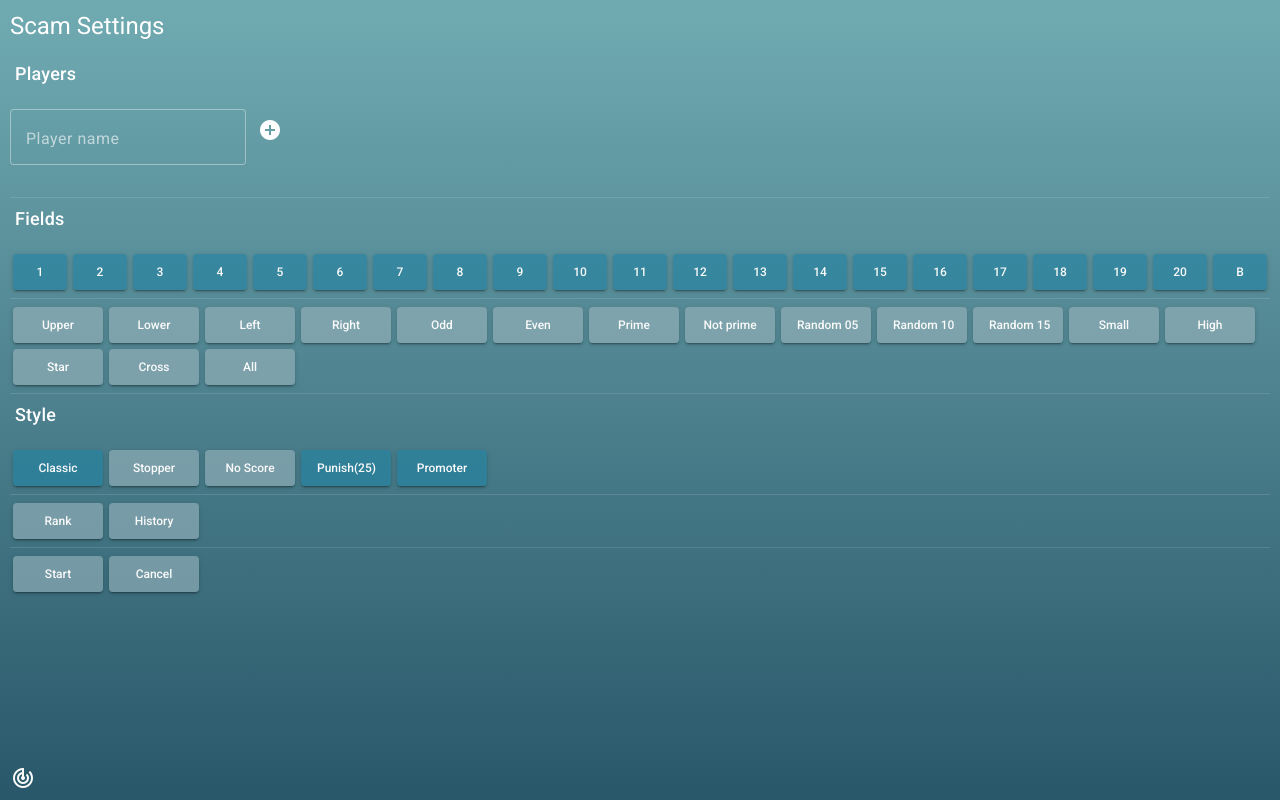
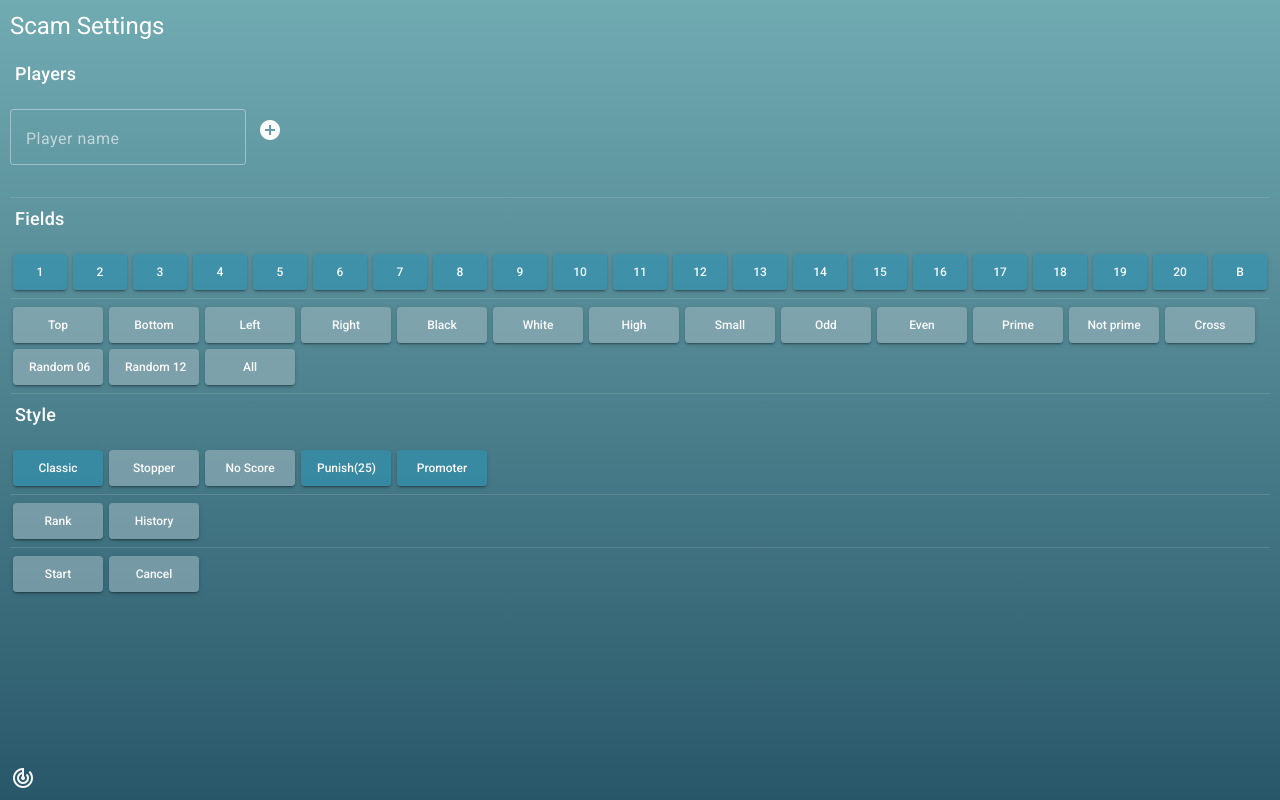
Before and after one commit to viktorhajer/darts-scoreboard-ng, an Angular app: page /scam in a window 1280 px wide. Built offline with nearby package versions, Linux system fonts and the light colour scheme.

Commit message:
Black-White, Top-Bottom, version update

```diff
--- a/package.json
+++ b/package.json
@@ -1,6 +1,6 @@
 {
   "name": "darts-scoreboard-ng",
-  "version": "2.74",
+  "version": "2.8",
   "license": "MIT",
   "author": {
     "name": "Viktor Hajer",
--- a/src/app/cricket/cricket.component.html
+++ b/src/app/cricket/cricket.component.html
@@ -7,20 +7,20 @@
       {{numb === 21 ? 'B' : numb}}
     </button>
     <mat-divider></mat-divider>
-    <button class="button shortmedium" (click)="settings.upper()">Upper</button>
-    <button class="button shortmedium" (click)="settings.lower()">Lower</button>
+    <button class="button shortmedium" (click)="settings.top()">Top</button>
+    <button class="button shortmedium" (click)="settings.bottom()">Bottom</button>
     <button class="button shortmedium" (click)="settings.left()">Left</button>
     <button class="button shortmedium" (click)="settings.right()">Right</button>
+    <button class="button shortmedium" (click)="settings.black()">Black</button>
+    <button class="button shortmedium" (click)="settings.white()">White</button>
+    <button class="button shortmedium" (click)="settings.high()">High</button>
+    <button class="button shortmedium" (click)="settings.small()">Small</button>
     <button class="button shortmedium" (click)="settings.odd()">Odd</button>
     <button class="button shortmedium" (click)="settings.even()">Even</button>
     <button class="button shortmedium" (click)="settings.prime()">Prime</button>
     <button class="button shortmedium" (click)="settings.notPrime()">Not prime</button>
-    <button class="button shortmedium" (click)="settings.small()">Small</button>
-    <button class="button shortmedium" (click)="settings.high()">High</button>
-    <button class="button shortmedium" (click)="settings.star()">Star</button>
-    <button class="button shortmedium" (click)="settings.reverseStar()">RStar</button>
     <button class="button shortmedium" (click)="settings.cross()">Cross</button>
-    <button class="button shortmedium" (click)="settings.randomize(5)">Random 06</button>
+    <button class="button shortmedium" (click)="settings.randomize(6)">Random 06</button>
     <button class="button shortmedium" (click)="settings.randomize(12)">Random 12</button>
     <button class="button shortmedium" (click)="settings.all()">All</button>
     <mat-divider></mat-divider>
--- a/src/app/cricket/models/cricet.settings.model.ts
+++ b/src/app/cricket/models/cricet.settings.model.ts
@@ -39,11 +39,11 @@ export class CricketSettings {
     this.setAllowedField([11, 12, 13, 14, 15, 16, 17, 18, 19, 20, 21]);
   }
 
-  star() {
+  black() {
     this.setAllowedField([20, 18, 13, 10, 2, 3, 7, 8, 14, 12, 21]);
   }
 
-  reverseStar() {
+  white() {
     this.setAllowedField([1, 4, 6, 15, 17, 19, 16, 11, 9, 5, 21]);
   }
 
@@ -51,11 +51,11 @@ export class CricketSettings {
     this.setAllowedField([5, 20, 1, 19, 3, 17, 14, 8, 11, 6, 13, 10, 21]);
   }
 
-  upper() {
+  top() {
     this.setAllowedField([14, 9, 12, 5, 20, 1, 18, 4, 13, 21]);
   }
 
-  lower() {
+  bottom() {
     this.setAllowedField([10, 15, 2, 17, 3, 19, 7, 16, 8, 21]);
   }
 
--- a/src/app/duel/duel.component.html
+++ b/src/app/duel/duel.component.html
@@ -33,20 +33,20 @@
       {{numb === 21 ? 'B' : numb}}
     </button>
     <mat-divider></mat-divider>
-    <button class="button shortmedium" (click)="settings.upper()">Upper</button>
-    <button class="button shortmedium" (click)="settings.lower()">Lower</button>
+    <button class="button shortmedium" (click)="settings.top()">Top</button>
+    <button class="button shortmedium" (click)="settings.bottom()">Bottom</button>
     <button class="button shortmedium" (click)="settings.left()">Left</button>
     <button class="button shortmedium" (click)="settings.right()">Right</button>
+    <button class="button shortmedium" (click)="settings.black()">Black</button>
+    <button class="button shortmedium" (click)="settings.white()">White</button>
+    <button class="button shortmedium" (click)="settings.high()">High</button>
+    <button class="button shortmedium" (click)="settings.small()">Small</button>
     <button class="button shortmedium" (click)="settings.odd()">Odd</button>
     <button class="button shortmedium" (click)="settings.even()">Even</button>
     <button class="button shortmedium" (click)="settings.prime()">Prime</button>
     <button class="button shortmedium" (click)="settings.notPrime()">Not prime</button>
-    <button class="button shortmedium" (click)="settings.small()">Small</button>
-    <button class="button shortmedium" (click)="settings.high()">High</button>
-    <button class="button shortmedium" (click)="settings.star()">Star</button>
-    <button class="button shortmedium" (click)="settings.reverseStar()">RStar</button>
     <button class="button shortmedium" (click)="settings.cross()">Cross</button>
-    <button class="button shortmedium" (click)="settings.randomize(5)">Random 06</button>
+    <button class="button shortmedium" (click)="settings.randomize(6)">Random 06</button>
     <button class="button shortmedium" (click)="settings.randomize(12)">Random 12</button>
     <button class="button shortmedium" (click)="settings.all()">All</button>
 
--- a/src/app/duel/models/duel.settings.model.ts
+++ b/src/app/duel/models/duel.settings.model.ts
@@ -8,7 +8,7 @@ export class DuelSettings extends CricketSettings {
 
   constructor() {
     super();
-    this.star();
+    this.black();
     this.startPoint = 30;
     this.targetPoint = 200;
     this.punishment = 10;
--- a/src/app/scam/scam.component.html
+++ b/src/app/scam/scam.component.html
@@ -7,21 +7,21 @@
       {{numb === 21 ? 'B' : numb}}
     </button>
     <mat-divider></mat-divider>
-    <button class="button shortmedium" (click)="settings.upper()">Upper</button>
-    <button class="button shortmedium" (click)="settings.lower()">Lower</button>
+    <button class="button shortmedium" (click)="settings.top()">Top</button>
+    <button class="button shortmedium" (click)="settings.bottom()">Bottom</button>
     <button class="button shortmedium" (click)="settings.left()">Left</button>
     <button class="button shortmedium" (click)="settings.right()">Right</button>
+    <button class="button shortmedium" (click)="settings.black()">Black</button>
+    <button class="button shortmedium" (click)="settings.white()">White</button>
+    <button class="button shortmedium" (click)="settings.high()">High</button>
+    <button class="button shortmedium" (click)="settings.small()">Small</button>
     <button class="button shortmedium" (click)="settings.odd()">Odd</button>
     <button class="button shortmedium" (click)="settings.even()">Even</button>
     <button class="button shortmedium" (click)="settings.prime()">Prime</button>
     <button class="button shortmedium" (click)="settings.notPrime()">Not prime</button>
-    <button class="button shortmedium" (click)="settings.randomize(5)">Random 05</button>
-    <button class="button shortmedium" (click)="settings.randomize(10)">Random 10</button>
-    <button class="button shortmedium" (click)="settings.randomize(15)">Random 15</button>
-    <button class="button shortmedium" (click)="settings.small()">Small</button>
-    <button class="button shortmedium" (click)="settings.high()">High</button>
-    <button class="button shortmedium" (click)="settings.star()">Star</button>
     <button class="button shortmedium" (click)="settings.cross()">Cross</button>
+    <button class="button shortmedium" (click)="settings.randomize(6)">Random 06</button>
+    <button class="button shortmedium" (click)="settings.randomize(12)">Random 12</button>
     <button class="button shortmedium" (click)="settings.all()">All</button>
     <mat-divider></mat-divider>
 
--- a/src/styles.scss
+++ b/src/styles.scss
@@ -4,8 +4,8 @@
 
 :root {
   --basic_0: #94b0baa8;
-  --basic_1: #82b3bc;
-  --primary_1: #2483a1a6;
+  --basic_1: #689ba4de;
+  --primary_1: #3094b39e;
   --primary_2: #006064;
   --accent_3: #9e9e9e;
   --accent_4: #212121;
```
Also changed, not shown: 4 other files (tests, documents, lock files or other folders).
